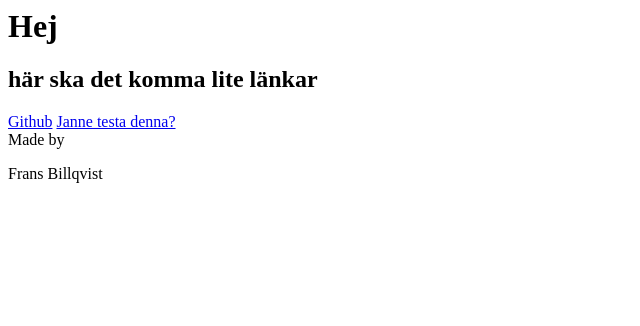
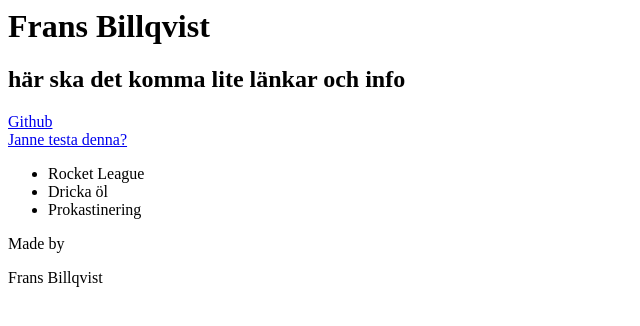
Before and after one commit to LinusErikNilsson/blue-hackaton, a plain HTML site: page frans.html in a window 1280 px wide. Shown: the whole page, without its empty margins (0-640 px from the left). Drawn offline with Linux system fonts and the light colour scheme.

Commit message:
add more info

```diff
--- a/frans.html
+++ b/frans.html
@@ -1,10 +1,17 @@
 <html>
     <title>Frans Sida</title>
     <body>
-        <h1>Hej</h1>
-        <h2>här ska det komma lite länkar</h2>
-        <a href="https://github.com/FransBillqvist">Github</a>
+        <div>
+        <h1>Frans Billqvist</h1>
+        <h2>här ska det komma lite länkar och info</h2>
+        <a href="https://github.com/FransBillqvist">Github</a><br/>
         <a href="https://reaperbugs.pwnsdx.com/index">Janne testa denna?</a>
+        <ul>
+            <li>Rocket League</li>
+            <li>Dricka öl</li>
+            <li>Prokastinering</li>
+        </ul>
+        </div>
     </body>
     <footer>Made by <p>Frans Billqvist</p></footer>
 </html>
```
